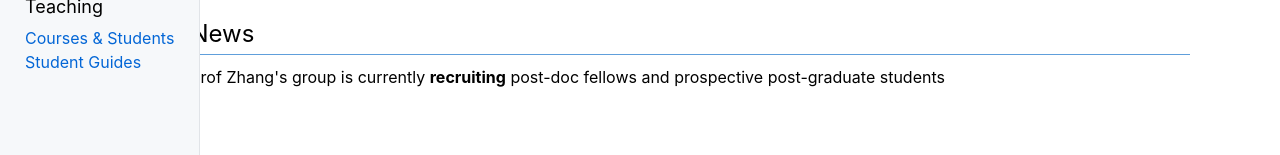
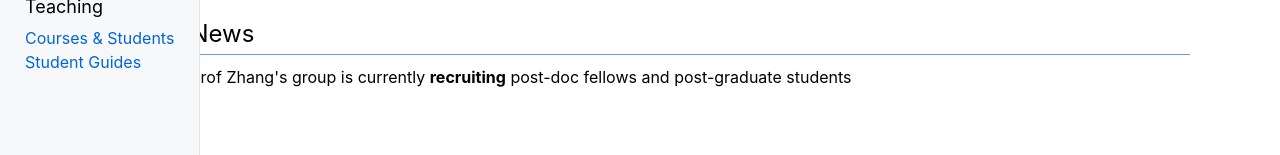
Before and after one commit to lzhangup/lzhangup.github.io, a plain HTML site: page index.html in a window 1280 px wide. Shown: the part 278-433 px from the top of the page. Drawn offline with nearby package versions, Linux system fonts and the light colour scheme; some packages are replaced by stand-ins of ours.

Commit message:
Update index.html

```diff
--- a/index.html
+++ b/index.html
@@ -48,7 +48,7 @@ Email: <a href="mailto:lijunzhang@hust.edu.cn" target=&ldquo;blank&rdquo;>lijunz
 <h2>Research Interests</h2>
 <p>His research interests include model predictive control, reinforcement learning, and system modelling, with applications to energy systems, electric connected vehicles, smart cities, demand side management, and demand response.</p>
 <h2>News</h2>
-<p>Prof Zhang's group is currently <b>recruiting</b> post-doc fellows and prospective post-graduate students</p>
+<p>Prof Zhang's group is currently <b>recruiting</b> post-doc fellows and post-graduate students</p>
 </div> <!-- <div id="layout-content"> -->
 <div id="footer-container">
 <div id="footer">
```
